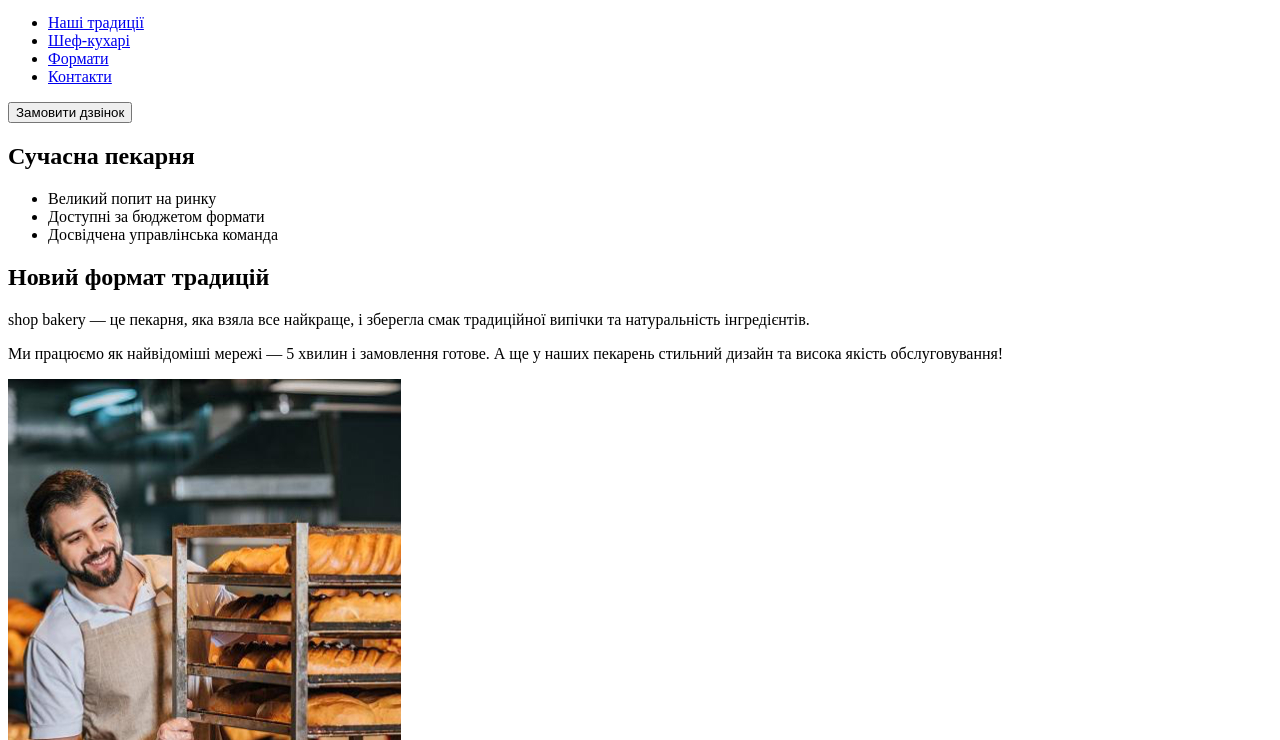
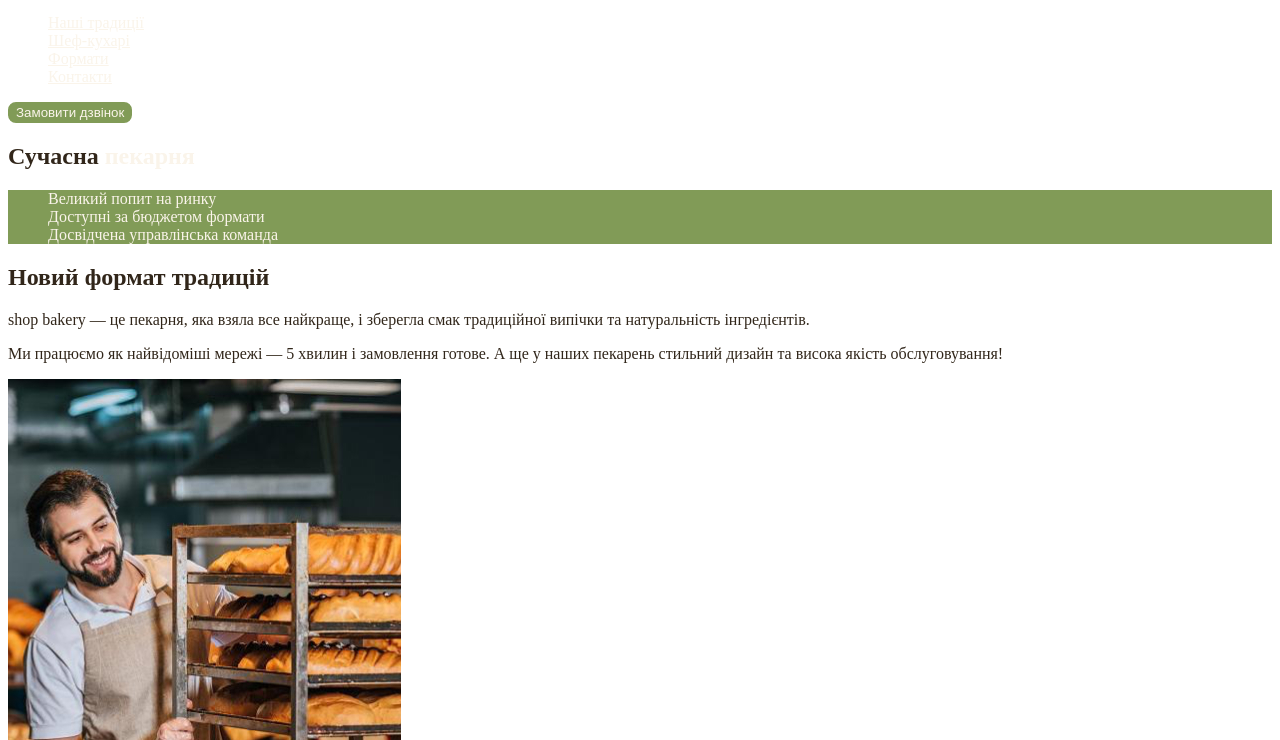
Before and after one commit to 6inswagga/fullst-genius, a plain HTML site: page index.html in a window 1280 px wide. Shown: the part 60-800 px from the top of the page. Drawn offline with Linux system fonts and the light colour scheme.

Commit message:
Add style.css and css variables

```diff
--- /dev/null
+++ b/css/style.css
@@ -0,0 +1,54 @@
+:root {
+    --color-primary-dark: #31261A;
+    --color-primary-light: #FAF4EA;
+    --color-brand-light: #819B57;
+    --color-brand-dark: #465929;
+}
+
+body {
+    color: var(--color-primary-dark);
+}
+
+ul {
+    list-style: none;
+}
+
+
+.button {
+    color: var(--color-primary-light);
+    background-color: var(--color-brand-light);
+    border: 2px solid var(--color-brand-light);
+    border-radius: 8px;
+    cursor: pointer;
+}
+
+.button:hover {
+    color: var(--color-brand-dark);
+    background-color: transparent;
+}
+
+.link {
+    color: var(--color-primary-light);
+
+}
+
+.link:hover {
+    color: var(--color-brand-light);
+}
+
+.hero-title {
+    color: var(--color-primary-light);
+}
+
+.hero-title .accent {
+    color: var(--color-primary-dark);
+}
+
+.advetages-list {
+    color: var(--color-primary-light);
+    background-color: var(--color-brand-light);
+}
+
+.section-title .accent {
+    color: var(--color-brand-dark);
+}
--- a/index.html
+++ b/index.html
@@ -5,7 +5,7 @@
     <meta charset="UTF-8">
     <meta name="viewport" content="width=device-width, initial-scale=1.0">
     <title>Сучасна пекарня</title>
-    <link rel="stylesheet" href="styles.css">
+    <link rel="stylesheet" href="/css/style.css">
 </head>
 
 <body>
@@ -15,27 +15,27 @@
                 <img src="./img/logo.svg" alt="Логотип сучасної пекарні">
             </a>
             <ul>
-                <li><a href="#traditions-section">Наші традиції</a></li>
-                <li><a href="#chief-section">Шеф-кухарі</a></li>
-                <li><a href="#formats-section">Формати</a></li>
-                <li><a href="#contacts-section">Контакти</a></li>
+                <li><a class="link" href="#traditions-section">Наші традиції</a></li>
+                <li><a class="link" href="#chief-section">Шеф-кухарі</a></li>
+                <li><a class="link" href="#formats-section">Формати</a></li>
+                <li><a class="link" href="#contacts-section">Контакти</a></li>
             </ul>
 
         </nav>
-        <button type="button">Замовити дзвінок</button>
+        <button class="button" type="button">Замовити дзвінок</button>
     </header>
     <main>
         <section>
-            <h1>Сучасна пекарня</h1>
+            <h1 class="hero-title"> <span class="accent">Сучасна</span> пекарня</h1>
         </section>
         <section id="traditions-section">
-            <ul>
+            <ul class="advetages-list">
                 <li>Великий попит на ринку</li>
                 <li>Доступні за бюджетом формати</li>
                 <li>Досвідчена управлінська команда</li>
             </ul>
 
-            <h2>Новий формат традицій</h2>
+            <h2 class="section-title">Новий формат традицій</h2>
 
             <p> <span>shop bakery</span> — це пекарня, яка взяла все найкраще, і зберегла смак традиційної випічки
                 та
@@ -47,7 +47,7 @@
 
         </section>
         <section id="chief-section">
-            <h2>Наші найкращі кухарі</h2>
+            <h2 class="section-title">Наші найкращі <span class="accent">шеф-кухарі</span></h2>
             <ul>
                 <li>
                     <article>
@@ -73,7 +73,7 @@
 
         </section>
         <section id="formats-section">
-            <h2>Формати</h2>
+            <h2 class="section-title">Формати</h2>
             <ul>
                 <li>
                     <article>
@@ -93,7 +93,7 @@
             </ul>
         </section>
         <section id="contacts-section">
-            <h2>Приєднуйся до мережі пекарнь</h2>
+            <h2 class="section-title">Приєднуйся до мережі пекарнь</h2>
             <iframe
                 src="https://www.google.com/maps/embed?pb=!1m18!1m12!1m3!1d2540.1636289098733!2d30.4912733!3d50.4566776!2m3!1f0!2f0!3f0!3m2!1i1024!2i768!4f13.1!3m3!1m2!1s0x40d4ce637c006b2d%3A0xaf86385f19996ff0!2z0LLRg9C70LjRhtGPINCh0ZbRh9C-0LLQuNGFINCh0YLRgNGW0LvRjNGG0ZbQsiwgNTQsINCa0LjRl9CyLCAwMjAwMA!5e0!3m2!1suk!2sua!4v1734981472854!5m2!1suk!2sua"
                 width="603" height="595" allowfullscreen="" loading="lazy"
```
